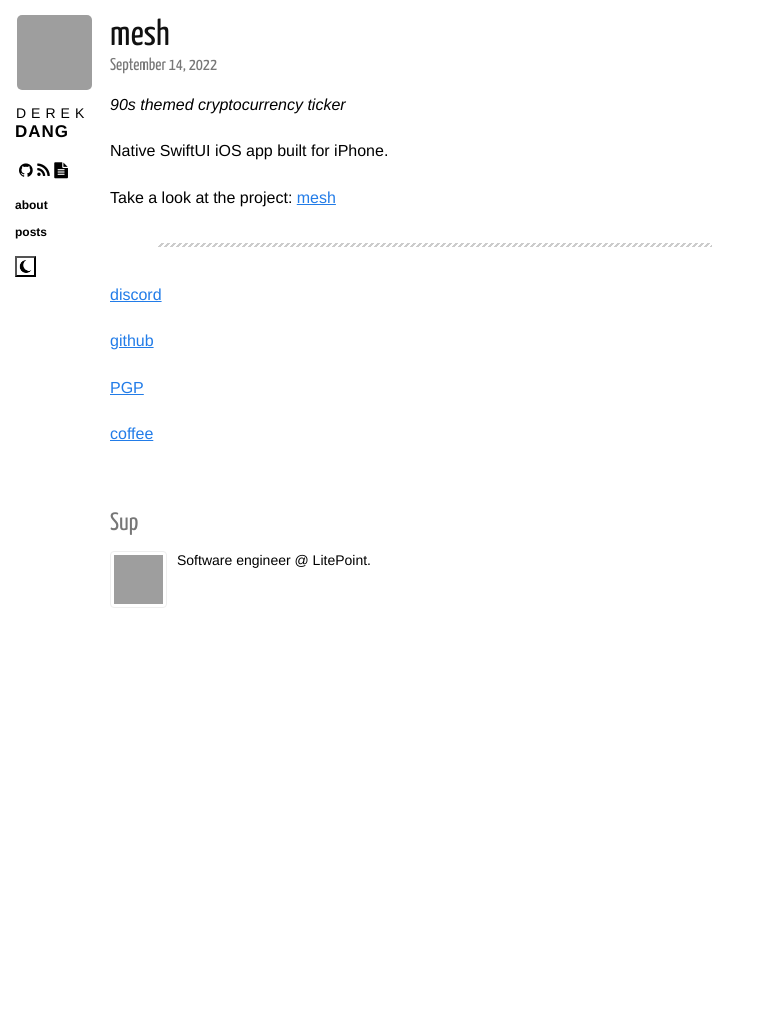
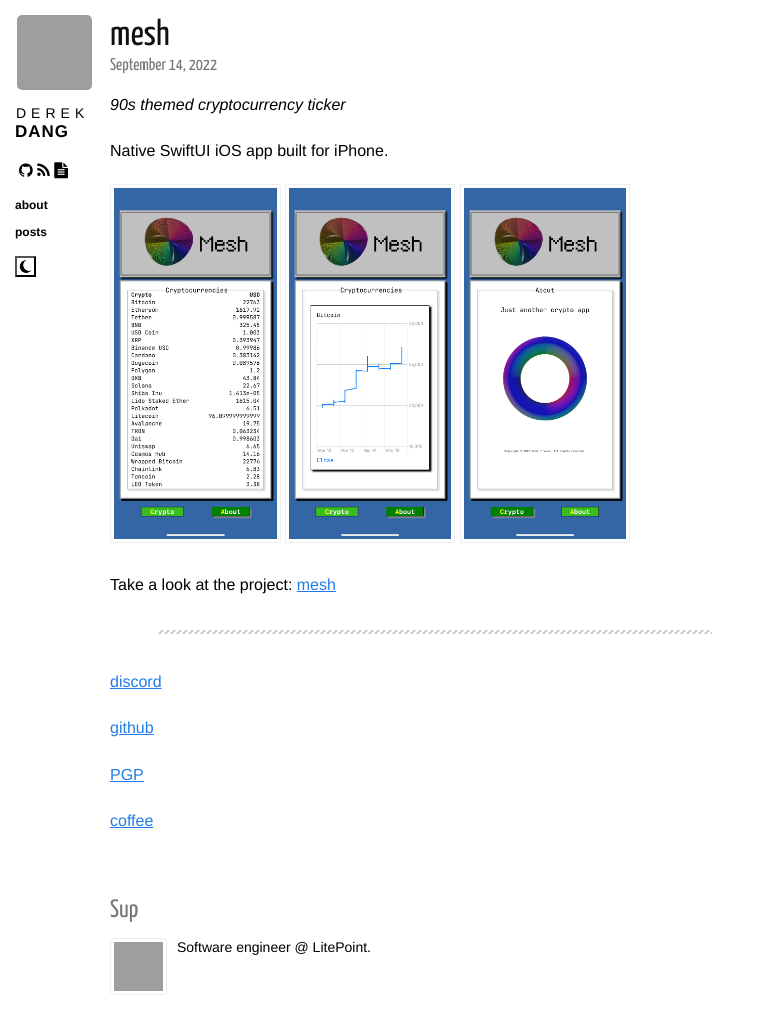
Before and after one commit to dqdang/dqdang.github.io, a Jekyll site: the page built from _posts/2022-09-14-mesh.markdown, in a window 1280 px wide. Shown: the whole page, without its empty margins (0-760 px from the left). Built offline with Jekyll 4.4.1, drawn with Linux system fonts in a browser that asks for light colours; nearby versions of some CDN libraries; before the commit the page ends 900 px from its top, so only the background shows below that; grey boxes are pictures that could not be loaded.

Commit message:
Add images to mesh

```diff
--- a/_posts/2022-09-14-mesh.markdown
+++ b/_posts/2022-09-14-mesh.markdown
@@ -7,6 +7,10 @@ category: posts
 *90s themed cryptocurrency ticker*
 
 Native SwiftUI iOS app built for iPhone.
+
+<img src="https://raw.githubusercontent.com/dqdang/dqdang.github.io/refs/heads/master/images/IMG_4440.png" width="25%" height="25%"/>
+<img src="https://raw.githubusercontent.com/dqdang/dqdang.github.io/refs/heads/master/images/IMG_4467.png" width="25%" height="25%"/>
+<img src="https://raw.githubusercontent.com/dqdang/dqdang.github.io/refs/heads/master/images/IMG_4468.png" width="25%" height="25%"/>
 
 
 Take a look at the project:
```
